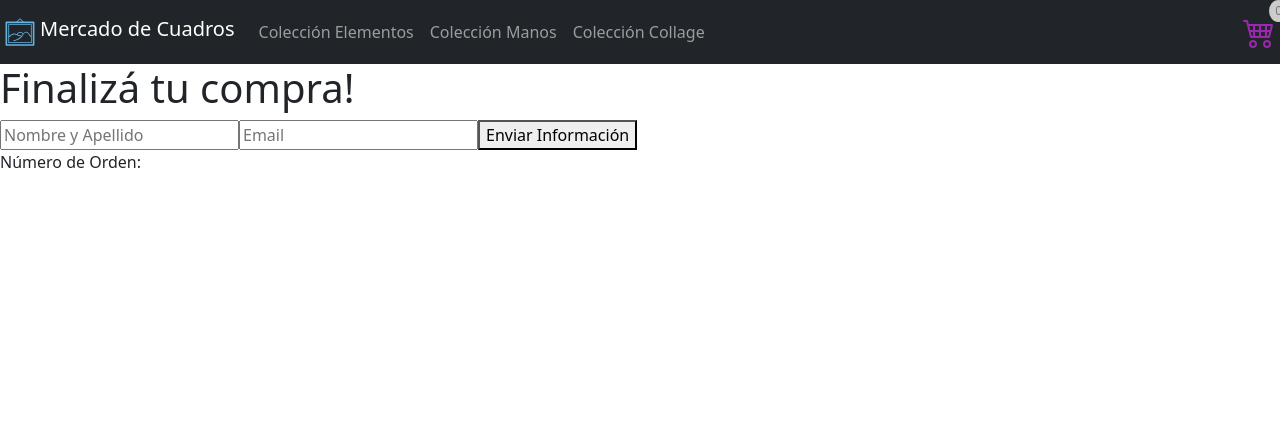
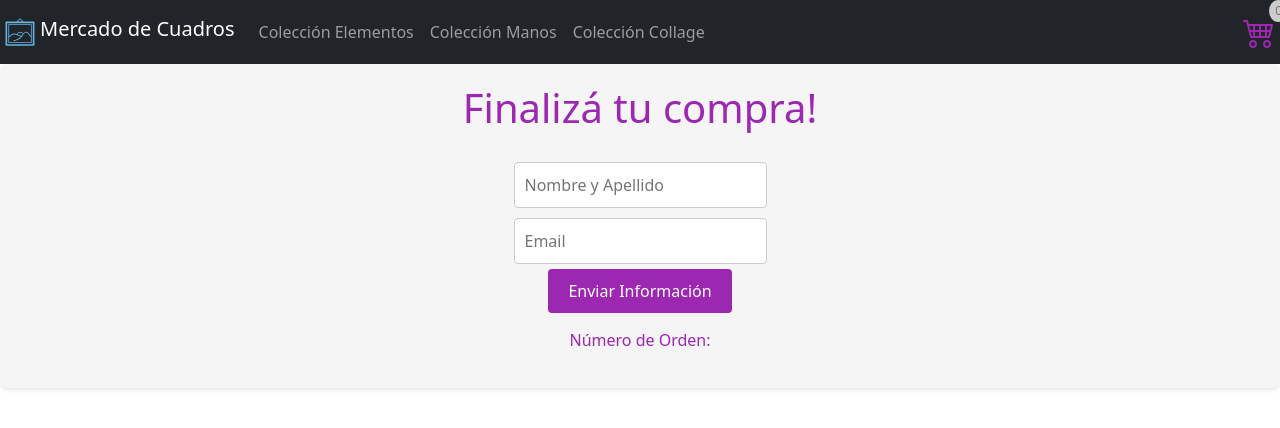
Before and after one commit to MArakak1/PreEntrega-Arakaki, a React (Vite) app: page /checkout in a window 1280 px wide. Shown: the top 428 px of the page. Built offline with nearby package versions, Linux system fonts and the light colour scheme.

Commit message:
Entrega proyecto Final

```diff
--- a/src/Components/Cart.jsx
+++ b/src/Components/Cart.jsx
@@ -26,7 +26,7 @@ const Cart = () => {
             Vaciar Carrito
           </button>
           <button className="finish-button">
-            <Link to="/checkout">Terminar Compra</Link>
+            <Link to="/checkout" style={{color: "white"}}>Terminar Compra</Link>
           </button>
         </div>
       ) : (
--- a/src/Components/SendOrder.jsx
+++ b/src/Components/SendOrder.jsx
@@ -2,7 +2,7 @@ import {useState} from 'react'
 import {collection, addDoc, getFirestore} from "firebase/firestore"
 import { useContext } from 'react';
 import { CartContext } from '../Context/ShoppingCartContext';
-
+import '../Estilos/sendOrder.css'
 
 const SendOrder = () => {
     const {cart, precioTotal} = useContext(CartContext);
@@ -30,7 +30,7 @@ const SendOrder = () => {
 
 
     return (
-    <div>
+    <div className="SendOrder">
         <h1>Finalizá tu compra!</h1>
         <form onSubmit={handleSubmit}>
         <input type='text' placeholder="Nombre y Apellido"
--- /dev/null
+++ b/src/Estilos/sendOrder.css
@@ -0,0 +1,46 @@
+.SendOrder {
+    display: flex;
+    flex-direction: column;
+    align-items: center;
+    padding: 20px;
+    background-color: #f5f5f5;
+    border-radius: 8px;
+    box-shadow: 0 2px 4px rgba(0, 0, 0, 0.1);
+  }
+
+  .SendOrder h1 {
+    color: #9c27b0; /* Púrpura */
+    margin-bottom: 10px;
+  }
+
+  .SendOrder form {
+    display: flex;
+    flex-direction: column;
+    align-items: center;
+    margin-top: 15px;
+  }
+
+  .SendOrder input {
+    padding: 10px;
+    margin: 5px;
+    border: 1px solid #ccc;
+    border-radius: 4px;
+  }
+
+  .SendOrder button {
+    background-color: #9c27b0; /* Púrpura */
+    color: white;
+    padding: 10px 20px;
+    border: none;
+    border-radius: 4px;
+    cursor: pointer;
+  }
+
+  .SendOrder button:hover {
+    background-color: #7b1fa2; /* Púrpura más oscuro */
+  }
+
+  .SendOrder p {
+    margin-top: 15px;
+    color: #9c27b0; /* Púrpura */
+  }
```
